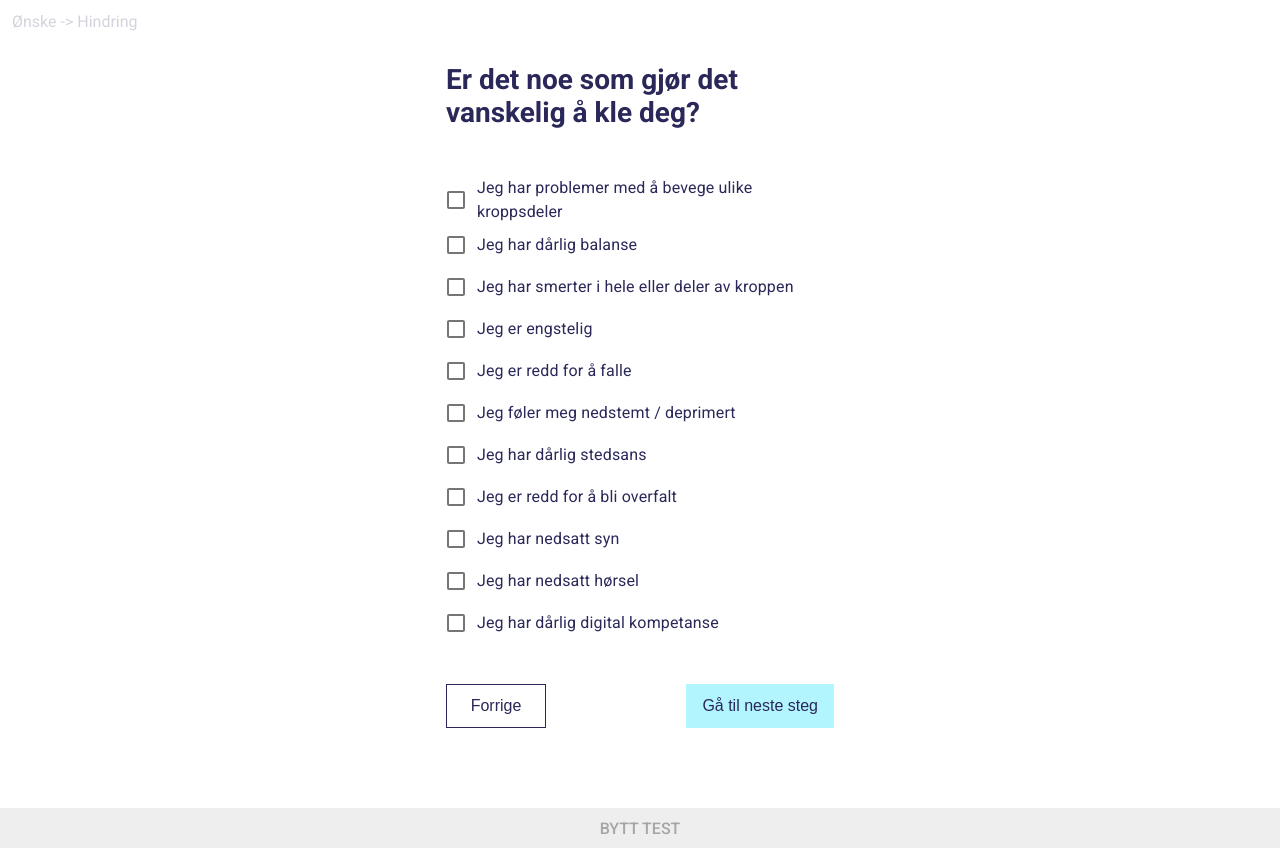
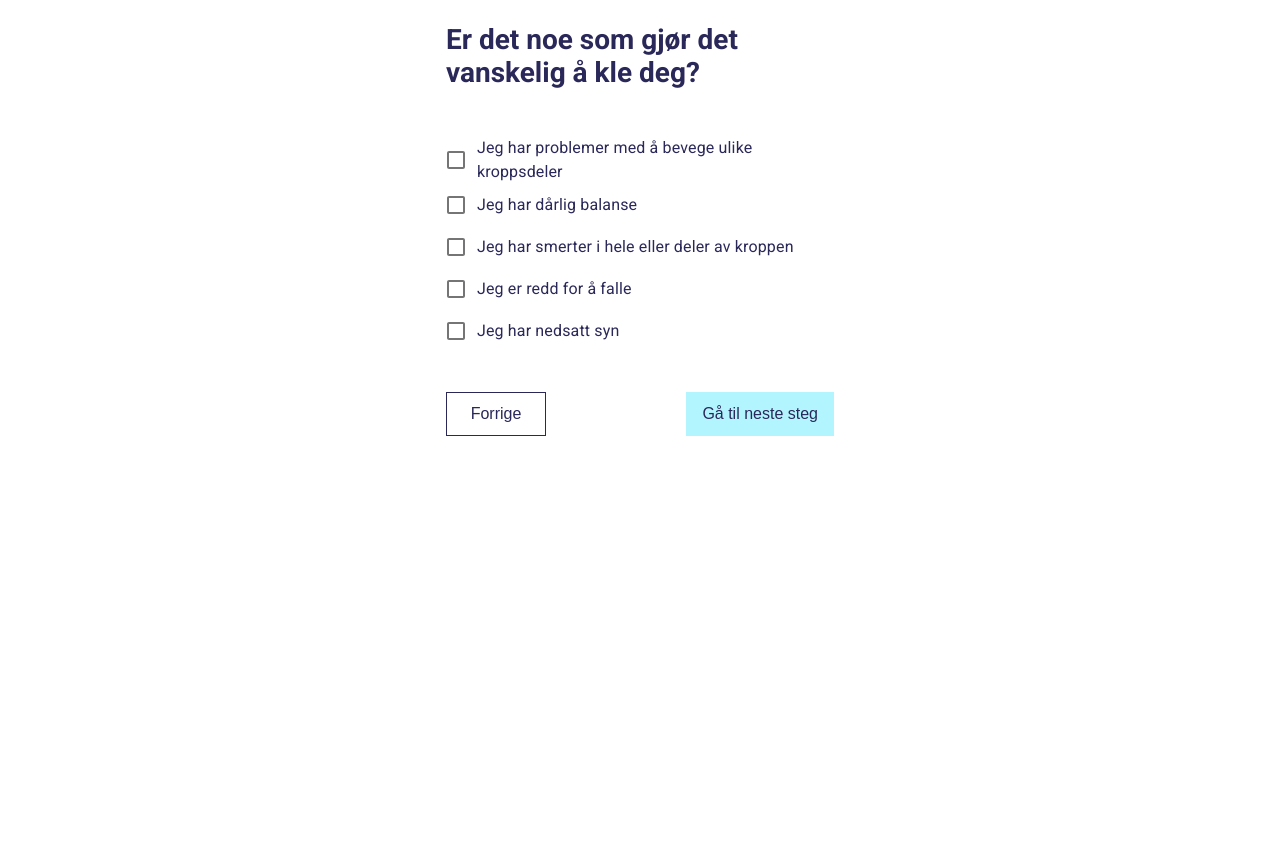
Before and after one commit to Alexanderws/veiviser-test, a React (Create React App) app: page /hindrance in a window 1280 px wide. After the commit the page ends 800 px from the top, so only its background shows below. Built offline with nearby package versions, Linux system fonts and the light colour scheme.

Commit message:
fixed hindrance update bug, removed order selection

```diff
--- a/src/App.js
+++ b/src/App.js
@@ -24,15 +24,15 @@ const HINDRANCES_INITAL_STATE = hindranceList.map(hindrance => {
 });
 
 const App = withRouter(({ location }) => {
-  const [isHindranceFirst, setHindranceFirst] = useState(false);
   const [userDesire, setDesire] = useState(DESIRE_INTITIAL_STATE);
   const [userHindrances, setHindrances] = useState(
     HINDRANCES_INITAL_STATE
   );
 
   useEffect(() => {
-    window.scrollTo(0, 40);
-  }, [location.pathname]);
+    console.log("useEffect", userDesire);
+    updateHindrances();
+  }, [userDesire]);
 
   const resetState = () => {
     setDesire(DESIRE_INTITIAL_STATE);
@@ -41,19 +41,15 @@ const App = withRouter(({ location }) => {
 
   const handleDesireChange = id => {
     setDesire(goals[id]);
-  };
-
-  const handleDesireLeave = () => {
-    console.log("handleDesireLeave");
-    updateHindrances();
+    console.log("handleDesireChange", userDesire);
   };
 
   const updateHindrances = () => {
     console.log("updateHindrances");
-    if (!isHindranceFirst) {
     setHindrances(prevState => {
       return prevState.map(hindrance => {
         const relatedHindrances = userDesire.hindrances;
+        console.log("userDesire", userDesire.id);
 
         if (relatedHindrances.includes(hindrance.id)) {
           return { ...hindrance, disabled: false };
@@ -62,11 +58,9 @@ const App = withRouter(({ location }) => {
         }
       });
     });
-    }
   };
 
   const handleHindranceChange = newHindrance => {
-    console.log("handleHindranceChange");
     setHindrances(prevState => {
       return prevState.map(hindrance => {
         if (hindrance.id === newHindrance) {
@@ -78,45 +72,21 @@ const App = withRouter(({ location }) => {
     });
   };
 
-  const handleTestModeChange = () => {
-    setHindranceFirst(prevState => !prevState);
-    resetState();
-  };
-
-  const getNextPath = fromLocation => {
-    switch (fromLocation) {
-      case "start":
-        return isHindranceFirst ? "/hindrance" : "/goal";
-      case "goal":
-        return isHindranceFirst ? "/result" : "/hindrance";
-      case "hindrance":
-        return isHindranceFirst ? "/goal" : "/result";
-      case "result":
-        return isHindranceFirst ? "/hindrance" : "/goal";
-      default:
-        return "/";
-    }
-  };
-
   return (
     <React.Fragment>
-      <Header isHindranceFirst={isHindranceFirst} />
       <Switch>
         <Route
           exact
           path="/"
-          render={props => (
-            <StartPage nextPath={getNextPath("start")} {...props} />
-          )}
+          render={props => <StartPage nextPath={"goal"} {...props} />}
         />
         <Route
           exact
           path="/goal"
           render={props => (
             <GoalPage
-              nextPath={getNextPath("goal")}
+              nextPath={"hindrance"}
               activeDesire={userDesire}
-              onDesireLeave={handleDesireLeave}
               onDesireChange={handleDesireChange}
               {...props}
             />
@@ -128,8 +98,7 @@ const App = withRouter(({ location }) => {
           render={props => (
             <HindrancePage
               userDesire={userDesire}
-              nextPath={getNextPath("hindrance")}
-              isHindranceFirst={isHindranceFirst}
+              nextPath={"result"}
               hindrances={userHindrances}
               onHindranceChange={handleHindranceChange}
               {...props}
@@ -141,7 +110,7 @@ const App = withRouter(({ location }) => {
           path="/result"
           render={props => (
             <ResultPage
-              nextPath={getNextPath("result")}
+              nextPath={"goal"}
               serviceList={getElligibleServices(
                 userDesire.id,
                 userHindrances
@@ -151,7 +120,6 @@ const App = withRouter(({ location }) => {
           )}
         />
       </Switch>
-      <Footer onTestModeChange={handleTestModeChange} />
     </React.Fragment>
   );
 });
--- a/src/pages/goal/goal.component.jsx
+++ b/src/pages/goal/goal.component.jsx
@@ -4,12 +4,7 @@ import NavButton from "../../components/nav-button/nav-button.component";
 import { goals } from "../../store/goal.data";
 import "./goal.styles.scss";
 
-const GoalPage = ({
-  onDesireChange,
-  onDesireLeave,
-  nextPath = "",
-  history
-}) => {
+const GoalPage = ({ onDesireChange, nextPath = "", history }) => {
   return (
     <div className="page-root">
       <h2>Hva ønsker du å oppnå?</h2>
@@ -22,7 +17,6 @@ const GoalPage = ({
               key={goals[key].id}
               value={goals[key].id}
               onClick={() => {
-                onDesireLeave();
                 onDesireChange(goals[key].id);
                 history.push(nextPath);
               }}
--- a/src/pages/hindrance/hindrance.component.jsx
+++ b/src/pages/hindrance/hindrance.component.jsx
@@ -13,19 +13,14 @@ const HindrancePage = ({
   hindrances,
   onHindranceChange,
   nextPath = "",
-  isHindranceFirst,
   userDesire,
   history
 }) => {
   return (
     <div className="page-root">
-      <h2>{`${
-        isHindranceFirst
-          ? "Hvilke hindringer opplever du i hverdagen?"
-          : "Er det noe som gjør det vanskelig å " +
-            userDesire.textDefinite +
-            "?"
-      }`}</h2>
+      <h2>{`${"Er det noe som gjør det vanskelig å " +
+        userDesire.textDefinite +
+        "?"}`}</h2>
 
       <div className="form-column">
         <FormControl>
```
Lines whose indentation alone changed are shown as unchanged.
